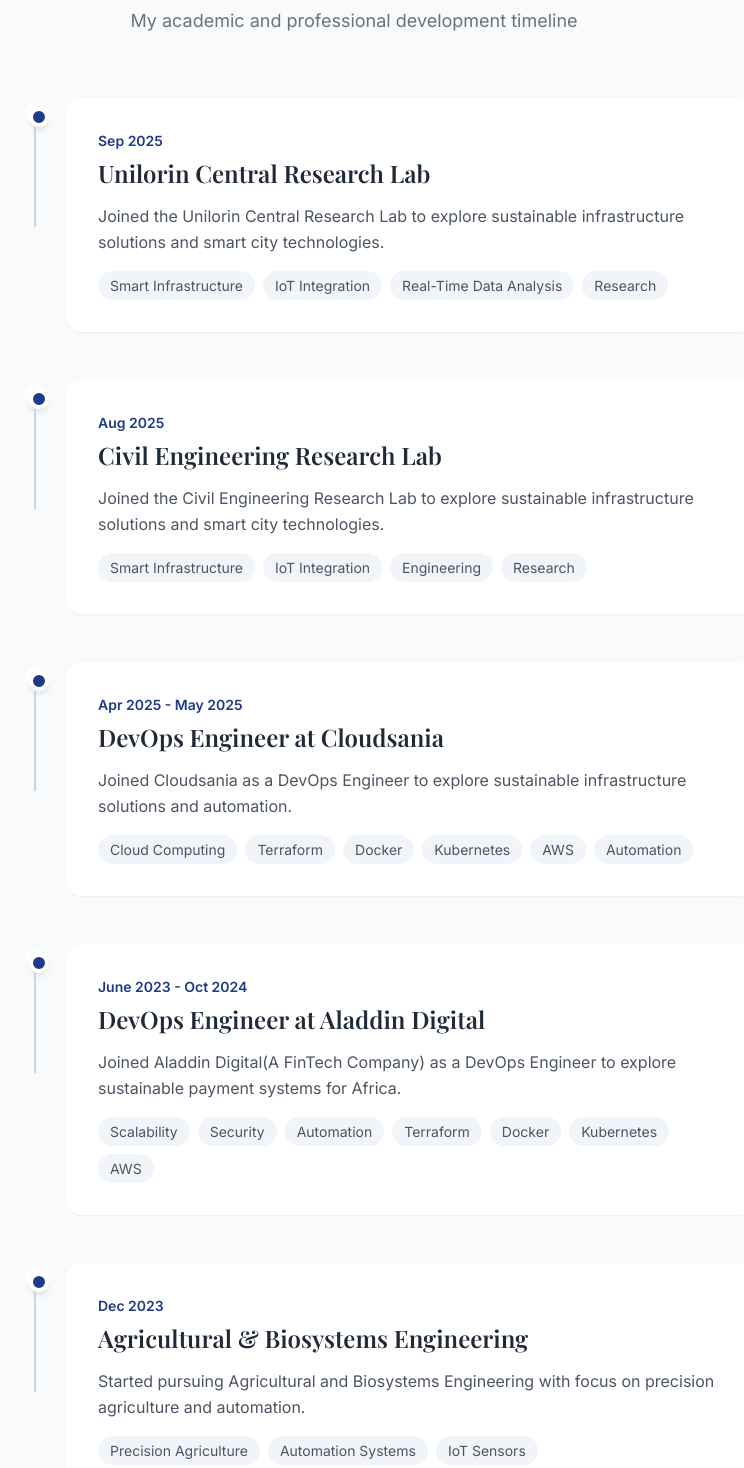
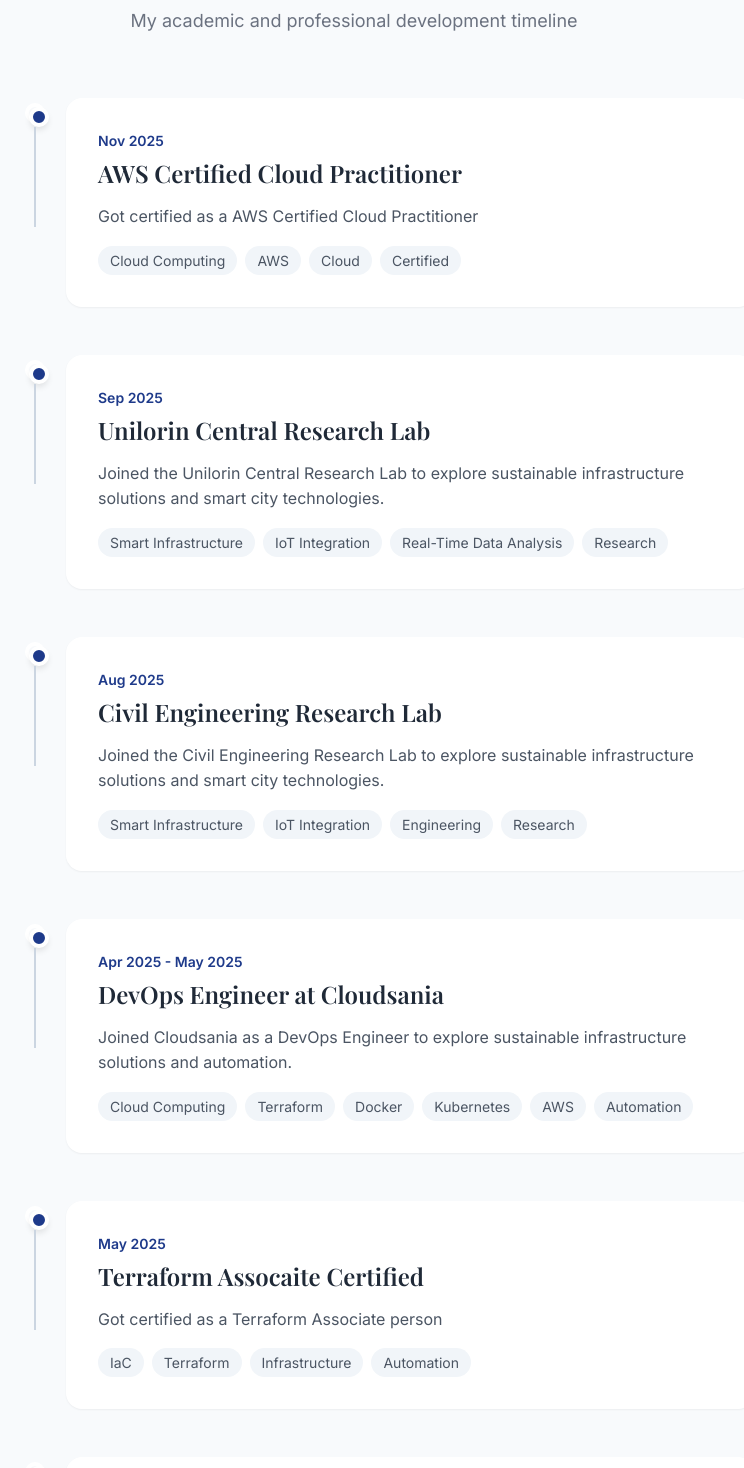
Before and after one commit to rufilboss/portfolio, a React (Create React App) app: page / in a window 1280 px wide. Shown: the part 4260-5728 px from the top of the page, without its empty margins (286-1030 px from the left). Built offline with nearby package versions, Linux system fonts and the light colour scheme.

Commit message:
feat: add new achievements

```diff
--- a/src/components/Career/CareerHighlights.js
+++ b/src/components/Career/CareerHighlights.js
@@ -3,6 +3,12 @@
 
 const CareerHighlights = () => {
   const timelineData = [
+    {
+      year: 'Nov 2025',
+      title: 'AWS Certified Cloud Practitioner',
+      description: 'Got certified as a AWS Certified Cloud Practitioner',
+      achievements: ['Cloud Computing', 'AWS', 'Cloud', 'Certified']
+    },
     {
       year: 'Sep 2025',
       title: 'Unilorin Central Research Lab',
@@ -20,6 +26,12 @@
       title: 'DevOps Engineer at Cloudsania',
       description: 'Joined Cloudsania as a DevOps Engineer to explore sustainable infrastructure solutions and automation.',
       achievements: ['Cloud Computing', 'Terraform', 'Docker', 'Kubernetes', 'AWS', 'Automation']
+    },
+    {
+      year: 'May 2025',
+      title: 'Terraform Assocaite Certified',
+      description: 'Got certified as a Terraform Associate person',
+      achievements: ['IaC', 'Terraform', 'Infrastructure', 'Automation']
     },
     {
       year: 'June 2023 - Oct 2024',
```
